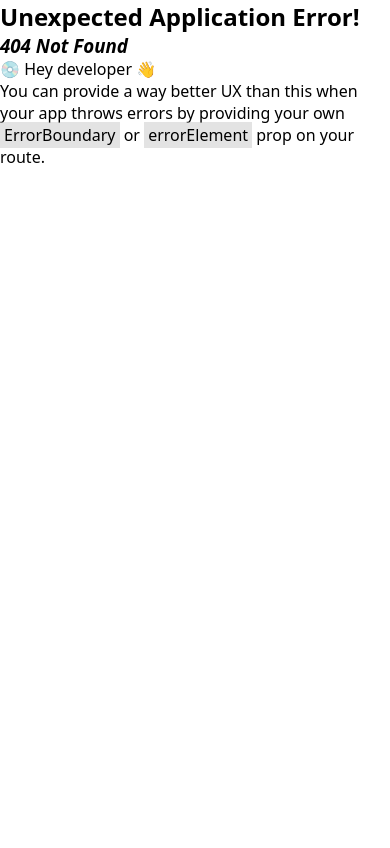
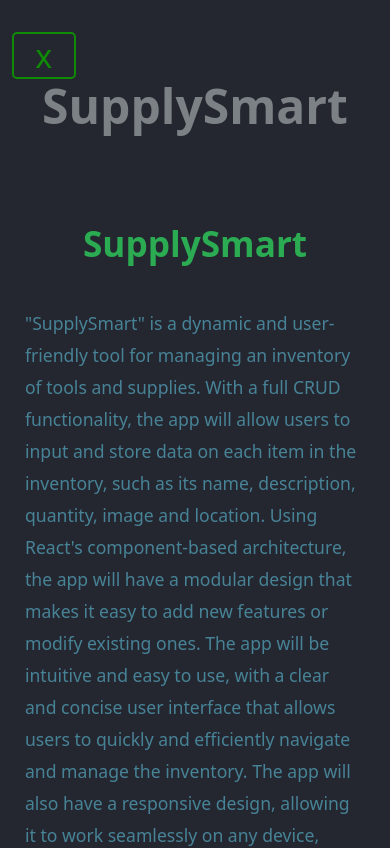
Before and after one commit to Alex-dev7/Project4-inventoryApp-frontend, a React (Create React App) app: page /about in a window 390 px wide. Before the commit this address had no page. Shown: the top 848 px of the page. Built offline with nearby package versions, Linux system fonts and the light colour scheme.

Commit message:
mobile responsive

```diff
--- a/src/App.scss
+++ b/src/App.scss
@@ -5,6 +5,9 @@
     box-sizing: border-box;
 
     font-family:system-ui, -apple-system, BlinkMacSystemFont, 'Segoe UI', Roboto, Oxygen, Ubuntu, Cantarell, 'Open Sans', 'Helvetica Neue', sans-serif;
+}
+body{
+    background-color: #262830;
 }
 
 @mixin button-style {
@@ -26,7 +29,7 @@
   }
 
 .App {
-
+    position: relative;
     width: 100vw;
     height: 100vh;
     display: grid;
@@ -52,23 +55,23 @@
 
         .qty-container {
             max-height: 100%;
+            min-height: 100%;
             width: 100%;
             color: white;
             display: flex;
             flex-direction: column;
             justify-content: center;
-            align-content: center;
+            // align-content: center;
             overflow-y: scroll;
-            padding: 3rem auto 1rem auto;
+            padding: 1rem auto;
 
             div {
-
-            //    padding: 1rem;
-                transform: translateY(40px);
+                transform: translateY(10px);
                 display: flex;
                 gap: 1rem;
-                align-items: center;
+                // align-items: center;
                 justify-content: center;
+                height: 100%;
 
                 img {
                     width: 50px;
@@ -90,7 +93,6 @@
             border-radius: 20px;
             h2{
                 margin-top: -2rem;
-                // transform: translateY(-30px);
                 color: rgb(122, 185, 239);
             }
             form{
@@ -241,7 +243,8 @@
         .buttons-container {
             width: 100%;
             padding: 0;
-            margin-top: 4rem;
+            margin-top: 1rem;
+            z-index: 11;
             display: flex;
             flex-direction: row;
             justify-content: space-between;
@@ -308,3 +311,152 @@
   .qty-container::-webkit-scrollbar-thumb {
     background: #888;
   }
+
+  .about {
+    display: flex;
+    flex-direction: column;
+    align-items: center;
+    max-width: 80%;
+    line-height: 2.3rem;
+    font-size: 1.3rem;
+    margin: 10% auto;
+    gap: 3rem;
+    color: #478397;
+    h1 {
+        color:#2bab52;
+    }
+    div {
+        display: flex;
+        gap: 1rem;
+
+        a{
+            text-decoration: none;
+            color: rgb(143, 140, 140);
+
+        }
+        a:hover{
+            color: white;
+        }
+    }
+  }
+
+  @media (max-width: 800px) {
+
+    .App {
+
+        width: 100vw;
+        height: auto;
+        display: flex;
+        flex-direction: column;
+
+        .content-wrapper {
+            width: 100%;
+            height: 100vh;
+            padding: 1rem;
+            display: flex;
+            flex-direction: column;
+            justify-content: space-evenly;
+        }
+        .mobile-header {
+            height: 25vh;
+            width: 100vw;
+            display: flex;
+            flex-direction: column;
+            align-items: center;
+            justify-content: space-around;
+
+            h1 {
+                color: #7b8184;
+                font-size: 3rem;
+            }
+            button {
+                position: absolute;
+                top:3%;
+                left:3%;
+                z-index: 11111;
+                @include button-style();
+                font-size: 2rem;
+                padding: 0;
+                width: 4rem;
+                background-color: transparent;
+
+            }
+        }
+            .preview {
+            min-height: 20vh;
+            max-height: auto;
+
+            .create-form-container {
+                display: flex;
+                flex-direction: column;
+                align-items: center;
+                width: 100%;
+                min-height: 100%;
+                margin: 1rem auto;
+                form{
+                    position: absolute;
+                    display: flex;
+                    flex-direction: column;
+                    gap: 20px;
+                    margin: .5rem auto;
+                    background-color: #262830;
+                    padding: 0;
+                    width: 95%;
+                    min-height: 70vh;
+
+                    text-align: center;
+                    height: fit-content;
+                    div{
+                        gap: 2rem;
+                    }
+                }
+        }
+        #form-toggle-btn{
+            right: 5%;
+            top:25vh;
+        }
+
+    }
+    .content-container{
+        .item-container{
+            #department {
+                display: none;
+            }
+        }
+    }
+
+    }
+    .show-content-container {
+
+        display: flex;
+        flex-direction: column;
+        align-items: center;
+        justify-content: flex-start;
+        position: relative;
+        min-height: 100vh;
+
+        img {
+            max-width: 250px;
+            max-height: 300px;
+
+        }
+        div{
+            padding: 2rem 1rem;
+
+        }
+        .update-form {
+            position: absolute;
+            width: 95%;
+            min-height: 50%;
+            top: 0;
+            justify-content: flex-start;
+            padding: 2rem 0 1rem 0;
+        }
+    }
+    .about {
+        max-width: 95%;
+        line-height: 2rem;
+        font-size: 1.1rem;
+        margin: 0 auto;
+    }
+  }
--- a/src/actions.js
+++ b/src/actions.js
@@ -35,7 +35,6 @@ export const updateAction = async ({request, params}) => {
     formData.append("name", formData.get("name"))
     formData.append("quantity", formData.get("quantity"))
     formData.append("department", formData.get("department"))
-    // formData.append("image", formData.get("image"))
     formData.append("details", formData.get("details"))
     formData.append("location", formData.get("location"))
 
--- a/src/components/Item.js
+++ b/src/components/Item.js
@@ -14,7 +14,7 @@ const Item = ({item}) => {
                     </Link>
                 </td>
 
-                <td>{item.department}</td>
+                <td id="department">{item.department}</td>
                 <td>{item.location}</td>
                 <td>{item.quantity}</td>
             </tr>
--- a/src/components/Preview.js
+++ b/src/components/Preview.js
@@ -9,7 +9,7 @@ function Preview({items}){
 
     function handleClick(e){
        setToggle(!toggle)
-       return 1
+
     }
 
     return (<>
--- a/src/components/Sidebar.js
+++ b/src/components/Sidebar.js
@@ -1,26 +1,47 @@
 import { Link } from "react-router-dom"
 import './dashboard.scss';
-
+import { useState, useRef } from "react";
 
 function Sidebar({getWordFunc}){
+
+    const [toggle, setToggle] = useState(false)
+    const myRef = useRef(null)
+
 
     function handleClick(e) {
         getWordFunc(e.target.innerText)
         console.log(e.target.innerText)
+
+
     }
+
+    function handleToggle() {
+            if(toggle ){
+                myRef.current.style = "transform: translateY(0%)"
+            } else {
+                myRef.current.style = "transform: translateY(-110%)"
+            }
+            setToggle(!toggle)
+
+    }
+
 
     return (
         <>
-            <section className="sidebar">
-                <p className='text-logo'>SupplySmart</p>
+            <section ref={myRef} className="sidebar">
+                <Link className="logo-container" to="/">
+                    <p className='text-logo'>SupplySmart</p>
+                </Link>
+
 
                 <div className="department-links">
                     <p className='departments'>Departments</p>
-                    <Link onClick={handleClick}>
-                        <p>All</p>
+                    <Link to="/"
+                    onClick={handleClick} >
+                        <p >All</p>
                     </Link>
                     <Link onClick={handleClick}>
-                        <p>Electric</p>
+                        <p >Electric</p>
                     </Link>
                     <Link onClick={handleClick}>
                         <p>Plumbing</p>
@@ -39,11 +60,15 @@ function Sidebar({getWordFunc}){
                     </Link>
 
                 </div>
-                    <Link id="about" to="/about">
+                    <Link id="about" to="/about" >
                         <p>About</p>
                     </Link>
 
             </section>
+                <div className="mobile-header">
+                      <button onClick={handleToggle}>{toggle ? <span>&#9868;</span> : "x"}</button>
+                    <h1>SupplySmart</h1>
+                </div>
 
         </>
     )
--- a/src/components/dashboard.scss
+++ b/src/components/dashboard.scss
@@ -1,16 +1,27 @@
+
+
+
 .sidebar {
     background-color: #262830;
     max-width: 250px;
     height: 100%;
     grid-row: 1 / 3;
     padding: 0 1rem;
+    text-decoration: none;
 
-    .text-logo {
-        color: #505969;
-        text-align: center;
-        margin: 2rem auto 4rem auto;
-        font-size:2.2rem;
+    .logo-container{
+        text-decoration: none;
+        .text-logo {
+            color: #505969;
+            text-align: center;
+            margin: 2rem auto 4rem auto;
+            font-size:2.2rem;
+        }
+        .text-logo:hover {
+            color: white;
+        }
     }
+
     .department-links {
         display: flex;
         flex-direction: column;
@@ -50,3 +61,29 @@
     }
 
 }
+.mobile-header {
+    display: none;
+}
+
+@media (max-width: 800px) {
+
+    .sidebar {
+        z-index: 111;
+        max-width: 100vw;
+        min-width: 100vw;
+        height: 100vh;
+        position: absolute;
+        display: flex;
+        flex-direction: column;
+        align-items: center;
+        justify-content: space-evenly;
+        text-align: center;
+        padding: 0;
+        transform: translateY(-110%);
+        transition: .4s ease-in;
+        .logo-container{
+            display: none;
+        }
+
+    }
+  }
--- /dev/null
+++ b/src/pages/About.js
@@ -0,0 +1,23 @@
+function About(){
+
+    return (<>
+
+    <div className="about">
+        <h1>
+            SupplySmart
+        </h1>
+        <p>
+        "SupplySmart" is a dynamic and user-friendly tool for managing an inventory of tools and supplies. With a full CRUD functionality, the app will allow users to input and store data on each item in the inventory, such as its name, description, quantity, image and location. Using React's component-based architecture, the app will have a modular design that makes it easy to add new features or modify existing ones. The app will be intuitive and easy to use, with a clear and concise user interface that allows users to quickly and efficiently navigate and manage the inventory. The app will also have a responsive design, allowing it to work seamlessly on any device, including desktops, laptops, tablets, and smartphones. With this app, users will be able to easily track the availability and location of tools and supplies, making it an essential tool for any workshop, garage, or storage facility.
+        </p>
+        <div>
+            <p>Built by:</p>
+            <a href="https://github.com/Alex-dev7" target="_blank" rel="noreferrer">Alexe Rusu/</a>
+            <a href="https://github.com/Alex-dev7/Project4-inventoryApp-frontend" target="_blank" rel="noreferrer">GitHub Repo</a>
+        </div>
+
+
+    </div>
+    </>)
+}
+
+export default About
--- a/src/pages/Index.js
+++ b/src/pages/Index.js
@@ -1,16 +1,18 @@
 import { useLoaderData } from "react-router-dom";
 import Item from "../components/Item";
 import '../App.scss'
-import { useState, useEffect } from "react";
+import { useState, useEffect} from "react";
 import { Props } from "../App";
 import Preview from "../components/Preview"
+
 
 const Index = (props) => {
     const textProp =  Props()
     const items = useLoaderData()
     const [filteredItems, setFilteredItmes] = useState(items)
-    // const [lowQty, setLowQty] = useState(items)
-    // const arr = []
+
+
+
 
     useEffect( () => {
          function filterData(){
@@ -28,32 +30,22 @@ const Index = (props) => {
     }, [items, textProp])
 
 
-    // useEffect(() => {
-    //     function getLowQty() {
+    return ( <>
 
-    //         const result = items.filter(item => item.quantity < 3 )
-
-    //     }
-
-    //     getLowQty()
-    // }, [])
-
-
-    return ( <>
    <Preview items={filteredItems} />
     <section className="content-container">
-        <table className='item-container'>
+       { items ? <table className='item-container'>
         <tr>
             <th>ID</th>
             <th>Item</th>
-            <th>Department</th>
+            <th id="department">Department</th>
             <th>Location</th>
             <th>Qty</th>
         </tr>
 
 
         {filteredItems.map( item => <Item key={item.id} item={item} /> )}
-        </table>
+        </table> : <div style={{"margin": "auto"}}>Loading ...</div>}
     </section>
 </>
     )
--- a/src/router.js
+++ b/src/router.js
@@ -2,6 +2,7 @@ import { createBrowserRouter, createRoutesFromElements, Route} from "react-route
 import { createAction, deleteAction, updateAction } from "./actions";
 import App from "./App"
 import { indexLoader, showLoader } from "./loaders";
+import About from "./pages/About";
 import Index from "./pages/Index";
 import ShowItem from "./pages/SingleItem";
 
@@ -11,6 +12,7 @@ const router = createBrowserRouter(createRoutesFromElements(
         <Route path="/" element={<App/>}>
 
                 <Route path="" element={<Index />} loader={indexLoader}/>
+                <Route path="about" element={<About/>} />
                 <Route path="item/:id" element={<ShowItem/>} loader={showLoader}/>
                 <Route path="create" action={createAction}/>
                 <Route path="update/:id" action={updateAction}/>
```
